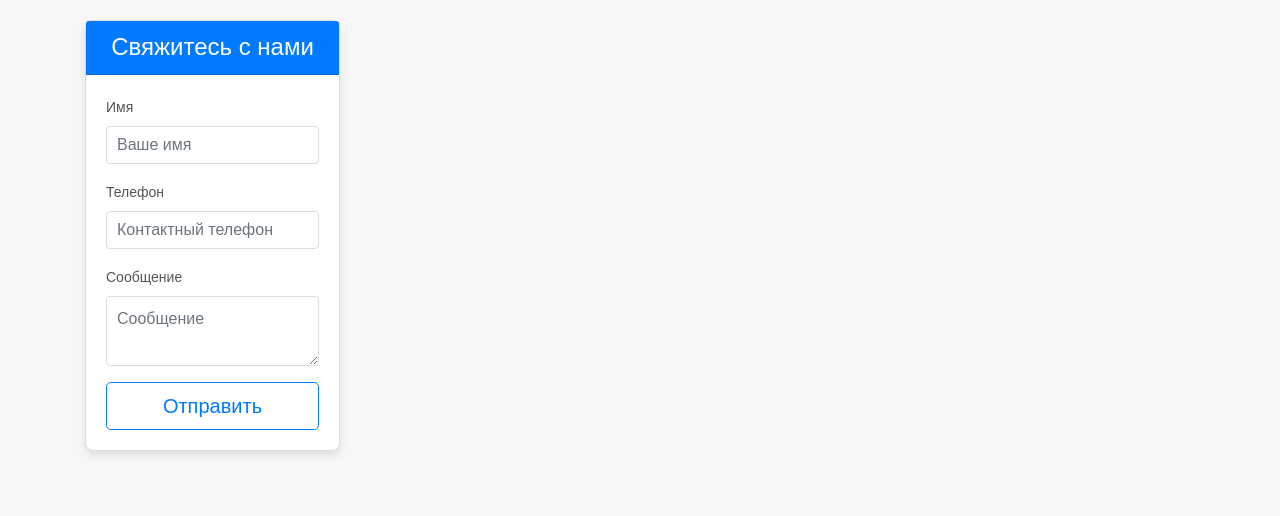
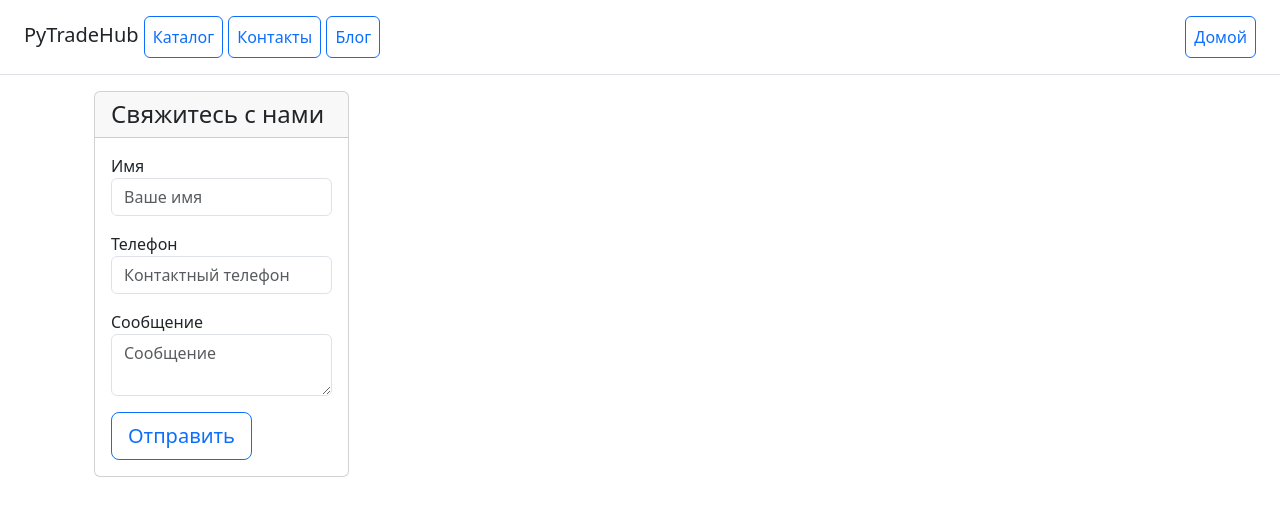
Before and after one commit to IvanMusatov/PyTradeHub, a Django app: page /contacts/ in a window 1280 px wide. Shown: the top 516 px of the page. Run offline with Django 4.2, Linux system fonts and the light colour scheme; some libraries are stand-ins or nearby versions.

Commit message:
added basic template for contacts and catalog

```diff
--- a/catalog/templates/catalog/contacts.html
+++ b/catalog/templates/catalog/contacts.html
@@ -1,85 +1,6 @@
-<!DOCTYPE html>
-<html lang="en">
-<head>
-    <meta charset="UTF-8">
-    <meta name="viewport" content="width=device-width, initial-scale=1.0">
-    <title>Контакты</title>
-    <link rel="stylesheet" href="https://stackpath.bootstrapcdn.com/bootstrap/4.5.2/css/bootstrap.min.css">
-    <style>
-        body {
-            font-family: Arial, sans-serif;
-            background-color: #f7f7f7;
-            padding: 20px;
-        }
+{% extends 'base.html' %}
 
-        .card {
-            border: 1px solid #ddd;
-            border-radius: 8px;
-            box-shadow: 0 4px 8px rgba(0, 0, 0, 0.1);
-            transition: box-shadow 0.3s;
-        }
-
-        .card:hover {
-            box-shadow: 0 8px 16px rgba(0, 0, 0, 0.2);
-        }
-
-        .card-header {
-            background-color: #007bff;
-            color: #fff;
-            border-top-left-radius: 8px;
-            border-top-right-radius: 8px;
-            padding: 12px;
-            text-align: center;
-        }
-
-        .card-body {
-            padding: 20px;
-        }
-
-        .form-floating label {
-            font-size: 14px;
-            color: #555;
-            font-weight: 500;
-        }
-
-        .form-control {
-            border: 1px solid #ddd;
-            border-radius: 4px;
-            padding: 10px;
-            width: 100%;
-        }
-
-        .form-control:focus {
-            border-color: #007bff;
-            box-shadow: 0 0 0 0.2rem rgba(0, 123, 255, 0.25);
-        }
-
-        .btn-outline-primary {
-            color: #007bff;
-            border-color: #007bff;
-        }
-
-        .btn-outline-primary:hover {
-            background-color: #007bff;
-            color: #fff;
-        }
-
-        label.error {
-            color: red;
-            font-size: 12px;
-            font-weight: 400;
-            margin-top: 4px;
-        }
-
-        @media (max-width: 768px) {
-            .col-lg-3, .col-md-6 {
-                width: 100%;
-            }
-        }
-    </style>
-</head>
-<body>
-
+{% block content %}
 <div class="container">
     <div class="row">
         <div class="col-lg-3 col-md-6 col-sm-12">
@@ -111,9 +32,4 @@
         </div>
     </div>
 </div>
-
-<script src="https://code.jquery.com/jquery-3.5.1.slim.min.js"></script>
-<script src="https://cdn.jsdelivr.net/npm/@popperjs/core@2.0.9/dist/umd/popper.min.js"></script>
-<script src="https://stackpath.bootstrapcdn.com/bootstrap/4.5.2/js/bootstrap.min.js"></script>
-</body>
-</html>
+{% endblock %}
--- a/catalog/templates/navbar.html
+++ b/catalog/templates/navbar.html
@@ -1,8 +1,10 @@
 <div class="d-flex flex-column flex-md-row align-items-center p-3 px-md-4 mb-3 bg-white border-bottom box-shadow">
-    <h5 class="my-0 mr-md-auto font-weight-normal">PyTradeHub</h5>
-    <nav class="ms-5">
+    <h5 class="my-0 me-md-auto font-weight-normal">PyTradeHub
         <a class="p-2 btn btn-outline-primary" href="{% url 'product_detail' pk=1 %}">Каталог</a>
         <a class="p-2 btn btn-outline-primary" href="/contacts/">Контакты</a>
         <a class="p-2 btn btn-outline-primary" href="/blogpost_list/">Блог</a>
+    </h5>
+    <nav class="ms-auto">
+        <a class="p-2 btn btn-outline-primary" href="{% url 'home' %}">Домой</a>
     </nav>
 </div>
```
Also changed, not shown: catalog/templates/catalog/product_detail.html (+4 -15 lines).
